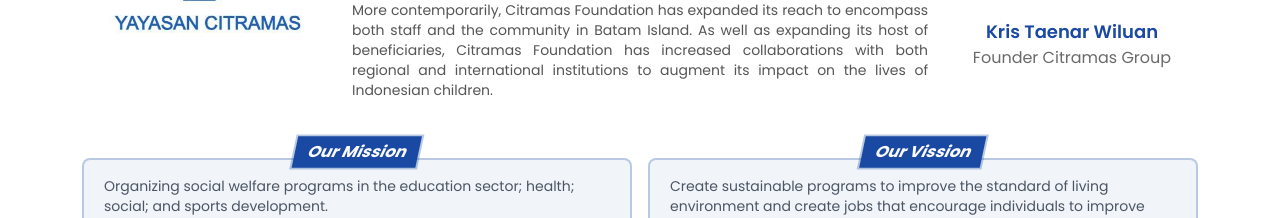
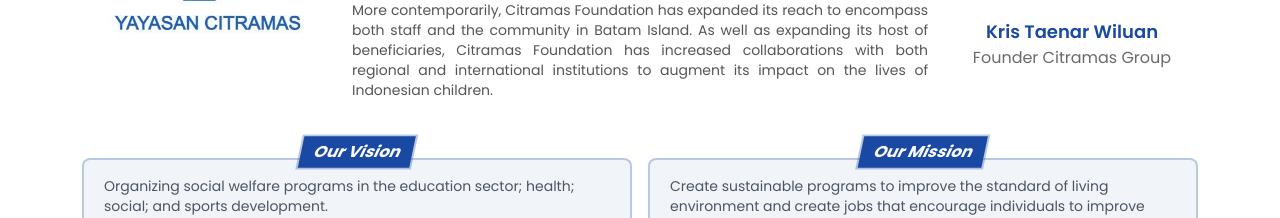
Before and after one commit to RezaBagusS/Citramas-Foundation-Web, a Next.js app: page / in a window 1280 px wide. Shown: the part 1220-1438 px from the top of the page. Built offline with nearby package versions, Linux system fonts and the light colour scheme; no server answers; the database is empty.

Commit message:
[CHANGE] switch title

```diff
--- a/app/components/molecules/bannerMission.tsx
+++ b/app/components/molecules/bannerMission.tsx
@@ -2,11 +2,11 @@
 
 const dataBannerMission = [
   {
-    title: "Our Mission",
+    title: "Our Vision",
     desc: "Organizing social welfare programs in the education sector; health; social; and sports development."
   },
   {
-    title: "Our Vission",
+    title: "Our Mission",
     desc: "Create sustainable programs to improve the standard of living environment and create jobs that encourage individuals to improve their skills."
   },
 ];
```
